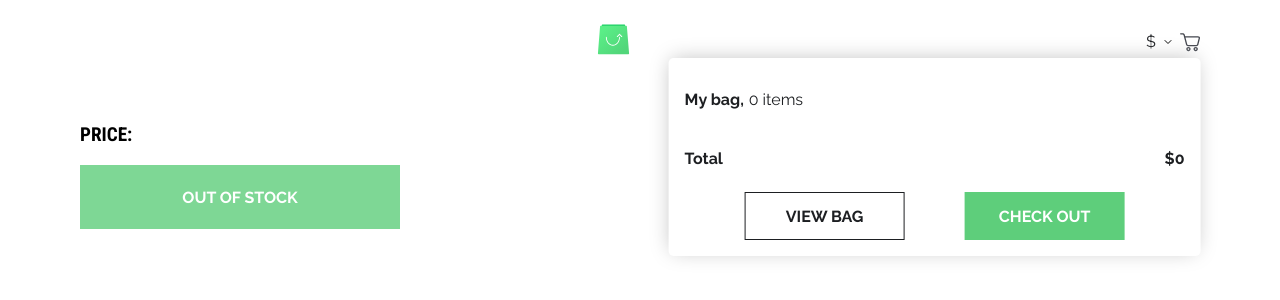
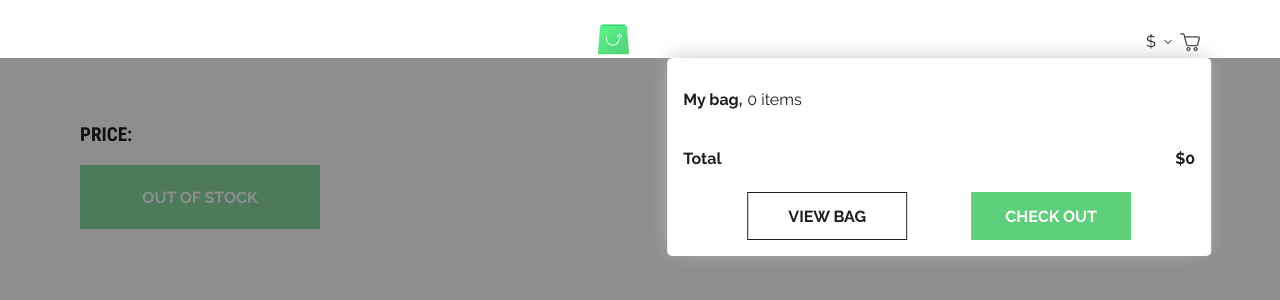
Before and after one commit to GuidoRial/apollo-ecommerce, a React (Create React App) app in the folder client/: page /products/1 in a window 1280 px wide. Both pictures are taken after a click on the picture 1190 px from the left and 41 px from the top of the page. Shown: the top 300 px of the page. Built offline with nearby package versions, Linux system fonts and the light colour scheme.

Commit message:
minor improvements to responsive design

```diff
--- a/client/src/components/Cart/Cart.js
+++ b/client/src/components/Cart/Cart.js
@@ -1,9 +1,7 @@
-import React, { Component } from 'react'
+import React, { Component } from "react";
 
 export default class Cart extends Component {
-  render() {
-    return (
-      <div>Cart</div>
-    )
-  }
+    render() {
+        return <section>Cart</section>;
+    }
 }
--- a/client/src/components/Header/CartOverlay/CartOverlay.css
+++ b/client/src/components/Header/CartOverlay/CartOverlay.css
@@ -1,12 +1,11 @@
 #cartOverlay {
-    width: 500px;
-    right: -160px;
+    width: 32rem;
+    right: -11rem;
     background-color: var(--white);
     align-items: flex-start;
     padding: 1rem;
     overflow: auto;
     gap: 0.5rem;
-    height: auto;
 }
 
 .bag-count {
--- a/client/src/components/Header/CartOverlay/CartOverlay.js
+++ b/client/src/components/Header/CartOverlay/CartOverlay.js
@@ -49,13 +49,12 @@ export default class CartOverlay extends Component {
             cartItems,
             selectedCurrency,
             amountOfItems,
-            cartOverlayMenu,
             alternateCartOverlayMenuStatus,
             handleAddProduct,
             handleRemoveProduct,
         } = this.props;
         const { total } = this.state;
-        console.log(cartItems);
+
         return (
             <div className="dropdown" id="cartOverlay">
                 <div className="bag-count">
--- a/client/src/components/Header/Header.css
+++ b/client/src/components/Header/Header.css
@@ -56,8 +56,6 @@ a {
     align-items: center;
 }
 
-
-
 .menu-item {
     z-index: 9999;
     cursor: pointer;
@@ -75,6 +73,17 @@ a {
     background-color: #eeeeee;
 }
 
+.curtain {
+    z-index: 1000;
+    position: absolute;
+    top: 58px;
+    right: 0;
+    width: 100vw;
+    height: 180vh;
+    background-color: var(--black);
+    opacity: 0.5;
+}
+
 @media (max-width: 769px) {
     .nav-bar {
         position: sticky;
--- a/client/src/components/Header/Header.js
+++ b/client/src/components/Header/Header.js
@@ -67,6 +67,7 @@ export default class Header extends Component {
         const { dropdownMenu, cartOverlayMenu, amountOfItems } = this.state;
         return (
             <nav className="nav-bar">
+                {cartOverlayMenu && <div className="curtain"></div>}
                 <ul className="categories">
                     {categories.map((category) => (
                         <li
@@ -82,7 +83,15 @@ export default class Header extends Component {
                     <img className="e-logo" src={Logo} alt="e-commerce-logo" />
                 </Link>
                 <div className="currency-cart">
-                    <p>{selectedCurrency}</p>
+                    <p
+                        onClick={() =>
+                            this.setState({
+                                dropdownMenu: !dropdownMenu,
+                            })
+                        }
+                    >
+                        {selectedCurrency}
+                    </p>
                     <img
                         onClick={() =>
                             this.setState({
--- a/client/src/components/ProductDescriptionPage/ProductDescriptionPage.css
+++ b/client/src/components/ProductDescriptionPage/ProductDescriptionPage.css
@@ -9,8 +9,8 @@
     gap: 1rem;
 }
 .mini-picture {
-    width: 75px;
-    height: 5rem;
+    width: 8rem;
+    height: 8rem;
     object-fit: cover;
 }
 .mini-pictures {
@@ -20,15 +20,15 @@
     align-items: center;
     gap: 1rem;
     cursor: pointer;
-    height: 40rem;
-    width: 6rem;
+    height: 55rem;
+    width: 9rem;
     overflow: auto;
 }
 
 .big-picture {
-    width: 40rem;
+    width: 55rem;
+    height: 55rem;
     object-fit: contain;
-    height: 40rem;
 }
 
 ::-webkit-scrollbar {
@@ -85,33 +85,54 @@
     font-size: 1.2rem;
     height: 12rem;
     width: 100%;
+    height: 30rem;
     overflow: auto;
+}
+@media (max-width: 1450px) {
+    .big-picture {
+        width: 40rem;
+        height: 40rem;
+    }
+    .mini-pictures {
+        height: 40rem;
+        width: 9rem;
+    }
+    .add-to-cart-button {
+        width: 15rem;
+    }
+    .product-description {
+        height: 20rem;
+    }
 }
 
 @media (max-width: 1200px) {
     .big-picture {
-        width: 20rem;
-        height: 20rem;
+        width: 25rem;
+        height: 25rem;
     }
     .mini-pictures {
-        height: 20rem;
-        width: 6rem;
-    }
-    .add-to-cart-button {
-        width: 15rem;
+        height: 25rem;
+        width: 9rem;
     }
 }
 
 @media (max-width: 970px) {
+    .big-picture {
+        width: 30rem;
+        height: 30rem;
+    }
+    .mini-pictures {
+        height: 30rem;
+        width: 9rem;
+    }
     .individual-product {
         flex-direction: column;
         justify-content: center;
         align-items: center;
     }
-
 }
 
-@media (max-width: 600px) {
+@media (max-width: 680px) {
     .individual-product {
         padding: 1rem 2rem;
     }
@@ -122,11 +143,9 @@
     }
     .mini-pictures {
         height: 12rem;
-        width: 6rem;
     }
 
     .product-data {
         width: 90%;
     }
-
 }
```
